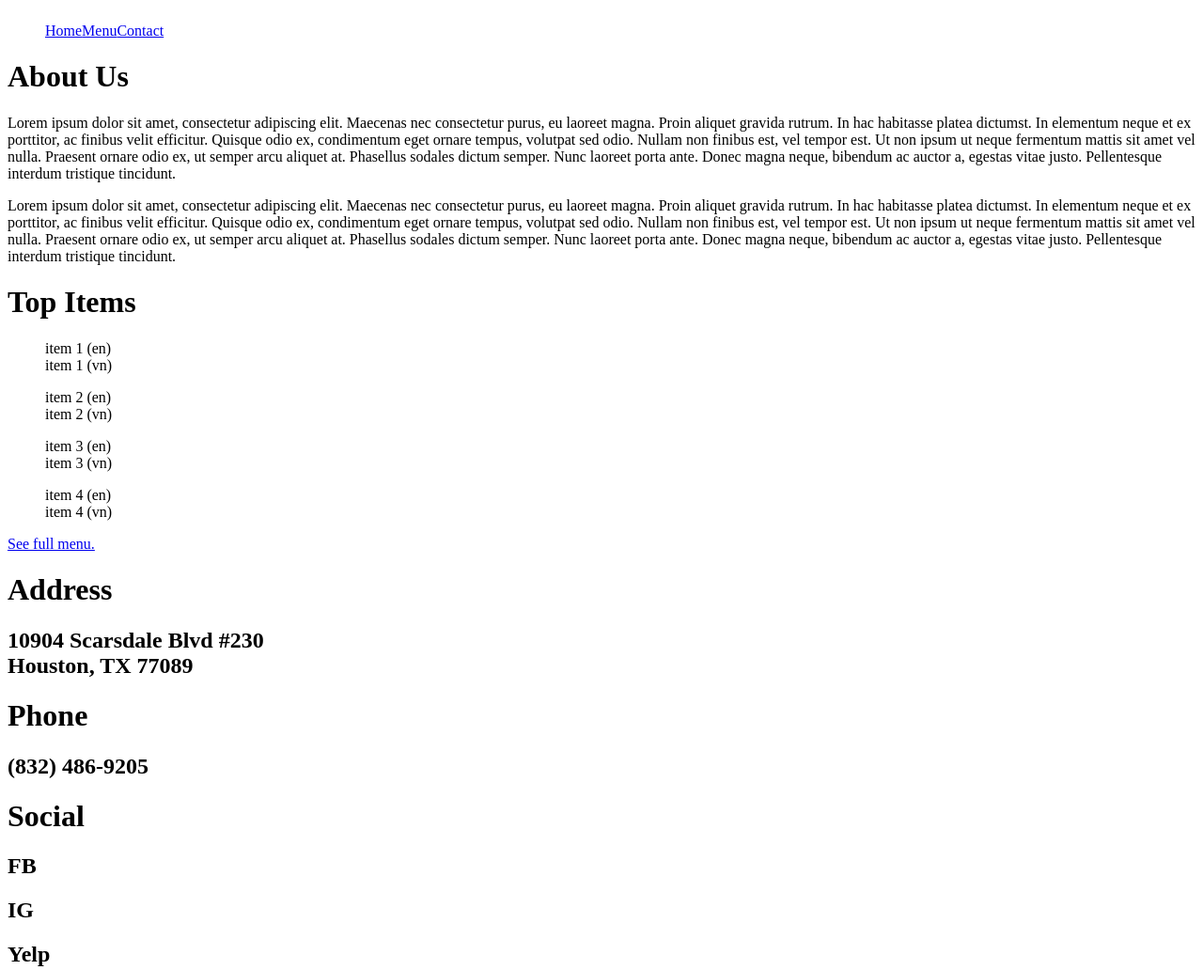
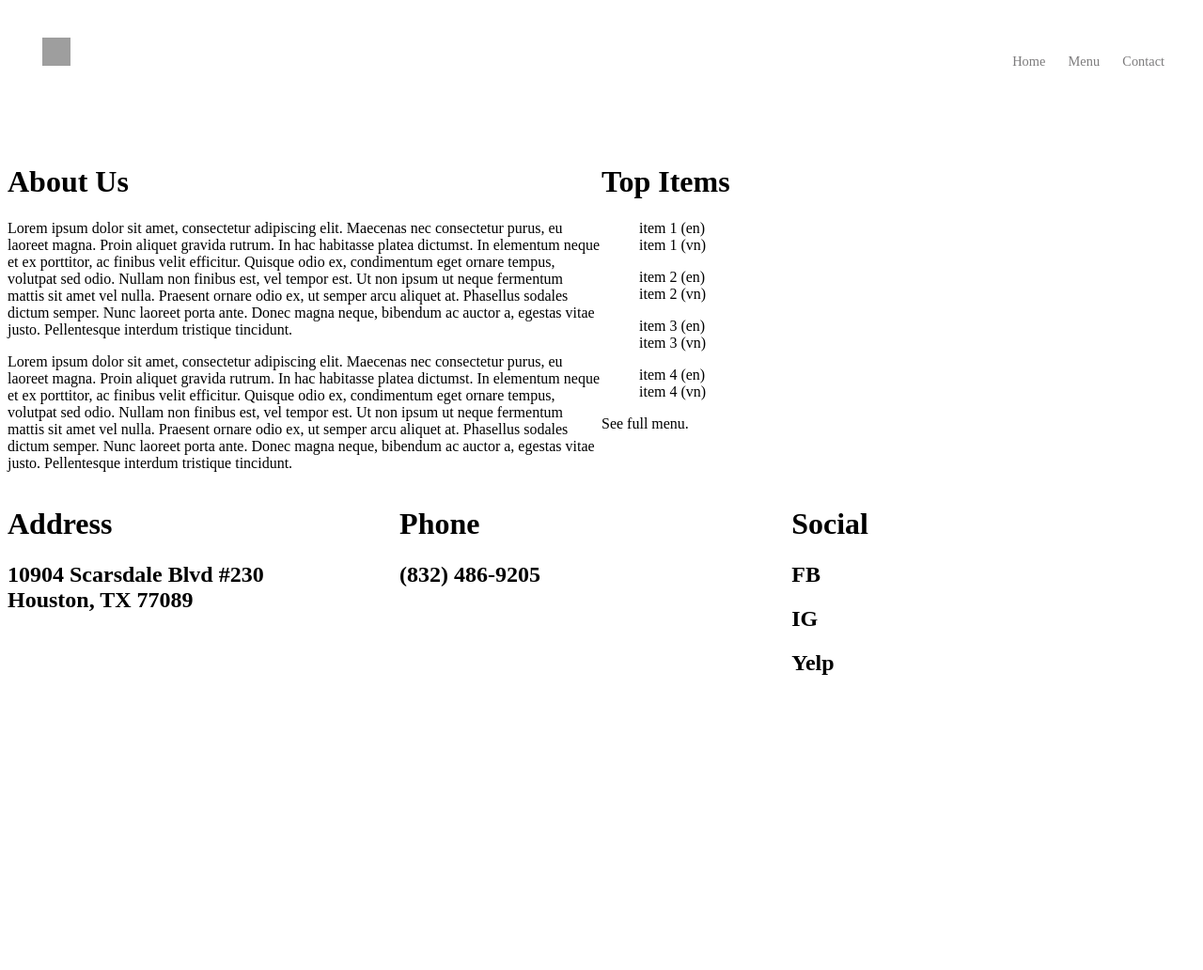
Before and after one commit to mynameisnhan/HTMS45, a plain HTML site: page index.html in a window 1280 px wide. Shown: the whole page at 94% size. After the commit the page ends 800 px from the top, so only its background shows below. Drawn offline with Linux system fonts and the light colour scheme; grey boxes are pictures that could not be loaded.

Commit message:
Rough containers

```diff
--- a/index.css
+++ b/index.css
@@ -1,3 +1,11 @@
+/* General typography */
+
+h1, h2, h3, h4, h5, h6, p, a {
+    color: black;
+    text-decoration: none;
+    font-family: Palatino-Linotype;
+}
+
 h1 {
 
 }
@@ -30,29 +38,135 @@ a {
 
 }
 
+/* Menu. */
 
-#site-navigation
-{
-
+#header-container {
     background-color: transparent;
-    overflow: hidden;
+    display: flex;
+    flex-direction: column;
+    padding: 2.0em 0;
 }
 
-#site-navigation {
-    position: -webkit-sticky; /* Safari */
-    position: sticky;
-    top: 0;
-  }
-
-#site-navigation > ul > li
-{
-    display: inline;
-    float: left;
+#header-logo {
+    margin-left: 5%;
 }
 
-a:hover
-{
+#header-logo img {
     display: block;
-    padding: 10%;
-    background-color: red;
 }
+
+nav {
+    margin: 1.5em 0 0 5%;
+}
+
+@media screen and (min-width : 600px) {
+    #header-container {
+      flex-direction: row;
+      justify-content: space-between;
+    }
+
+    #header-logo {
+      margin-left: 2.3em;
+      width: 20%;
+      height: auto;
+    }
+
+    nav {
+      align-self: center;
+      margin: 0 0.8em 0 0;
+      float:left;
+    }
+}
+
+/* Menu links. */
+#header-container ul li {
+    display: inline;
+    padding: 0 1.4em 0 0;
+    font-size: 0.9em;
+}
+
+#header-container ul li a {
+ text-decoration: none;
+ color: #7D7C7D;
+}
+
+li a.active {
+ color: red;
+ border-bottom: 2px solid #000000;
+ font-weight: 300;
+}
+
+li a:hover {
+ color: #B6B6B6;
+}
+
+.nav {
+    background-color: blue;
+    height: 100%;
+    display: table;
+}
+
+/* Main container. */
+
+#main-container {
+    background-color: transparent;
+    display: flex;
+    flex-direction: column;
+    padding: 2.0em 0;
+}
+
+/* Two columns. */
+.two-cols {
+    display: flex;
+    flex-direction: column;
+}
+
+@media screen and (min-width : 600px) {
+    .two-cols {
+        flex-direction: row;
+    }
+}
+
+.two-cols-item {
+    width: 50%;
+}
+
+/* Two columns. */
+.three-cols {
+    display: flex;
+    flex-direction: column;
+}
+
+@media screen and (min-width : 600px) {
+    .three-cols {
+        flex-direction: row;
+    }
+}
+
+.three-cols-item {
+    width: 33%;
+}
+
+/*
+#nav-right > ul {
+    float:right;
+    vertical-align: middle;
+}
+
+#nav-right > ul > li {
+    display: inline-block;
+}
+
+#logo-container {
+    float: left;
+    height:100%;
+    display:table;
+}
+
+#logo-container #logo {
+    background-color:blue;
+    float: left;
+    display: inline-block;
+    vertical-align: middle;
+}
+*/
--- a/index.html
+++ b/index.html
@@ -11,30 +11,42 @@
 
     <body>
         <header>
-            <div id="site-navigation-container">
-                <nav id="site-navigation" >
+        <!-- header -->
+            <div id="header-container">
+            <!-- header-container -->
+                <div id="header-logo">
+                <!-- logo -->
+                    <a href="index.html">
+                        <img src="https://upload.wikimedia.org/wikipedia/commons/c/cd/Facebook_logo_%28square%29.png" width="30" height="30">
+                    </a>
+                </div>
+
+                <nav>
                     <ul>
-                        <li><a href="#" class="site-navigation-link"><span class="site-navigation-text">Home</span></a></li>
-                        <li><a href="./menu.html" class="site-navigation-link"><span class="site-navigation-text">Menu</span></a></li>
-                        <li><a href="./contact.html" class="site-navigation-link"><span class="site-navigation-text">Contact</span></a></li>
+                        <li><a href="#"><span>Home</span></a></li>
+                        <li><a href="./menu.html"><span>Menu</span></a></li>
+                        <li><a href="./contact.html"><span>Contact</span></a></li>
                     </ul>
                 </nav>
             </div>
+
+            <div id="header-media-container">
+                    <!-- Container: main: header media. -->
+            </div>
         </header>
 
-        <div>
+        <div id=main-container>
             <!-- Container: main.-->
-            <div>
-                <!-- Container: main: header media. -->
-            </div>
-            <div>
+            <div class="two-cols">
+                <div class="two-cols-item">
                     <!-- Containter: main: About Us. -->
                     <h1>About Us</h1>
                     <p>Lorem ipsum dolor sit amet, consectetur adipiscing elit. Maecenas nec consectetur purus, eu laoreet magna. Proin aliquet gravida rutrum. In hac habitasse platea dictumst. In elementum neque et ex porttitor, ac finibus velit efficitur. Quisque odio ex, condimentum eget ornare tempus, volutpat sed odio. Nullam non finibus est, vel tempor est. Ut non ipsum ut neque fermentum mattis sit amet vel nulla. Praesent ornare odio ex, ut semper arcu aliquet at. Phasellus sodales dictum semper. Nunc laoreet porta ante. Donec magna neque, bibendum ac auctor a, egestas vitae justo. Pellentesque interdum tristique tincidunt.</p>
                     <p>Lorem ipsum dolor sit amet, consectetur adipiscing elit. Maecenas nec consectetur purus, eu laoreet magna. Proin aliquet gravida rutrum. In hac habitasse platea dictumst. In elementum neque et ex porttitor, ac finibus velit efficitur. Quisque odio ex, condimentum eget ornare tempus, volutpat sed odio. Nullam non finibus est, vel tempor est. Ut non ipsum ut neque fermentum mattis sit amet vel nulla. Praesent ornare odio ex, ut semper arcu aliquet at. Phasellus sodales dictum semper. Nunc laoreet porta ante. Donec magna neque, bibendum ac auctor a, egestas vitae justo. Pellentesque interdum tristique tincidunt.</p>
 
                 </div>
-            <div>
+
+                <div class="two-cols-item">
                     <!-- Container: main: Top Items. -->
                     <h1>Top Items</h1>
                     <ol>item 1 (en)<br>item 1 (vn)</ol>
@@ -43,19 +55,25 @@
                     <ol>item 4 (en)<br>item 4 (vn)</ol>
                     <a href="./menu.html">See full menu.</a>
                 </div>
-            <div>
+
+            </div>
+
+
+            <div class="three-cols">
                 <!-- Container: main: Contact. -->
-                <div>
+                <div class="three-cols-item">
                     <!-- Container: main: Contact: address. -->
                     <h1>Address</h1>
                     <h2>10904 Scarsdale Blvd #230<br>Houston, TX 77089</h2>
                 </div>
-                <div>
+
+                <div class="three-cols-item">
                     <!-- Container: main: Contact: phone. -->
                     <h1>Phone</h1>
                     <h2>(832) 486-9205</h2>
                 </div>
-                <div>
+
+                <div class="three-cols-item">
                     <!-- Container: main: Contact: social media. -->
                     <h1>Social</h1>
                     <h2>FB</h2>
```
Lines whose indentation alone changed are shown as unchanged.
